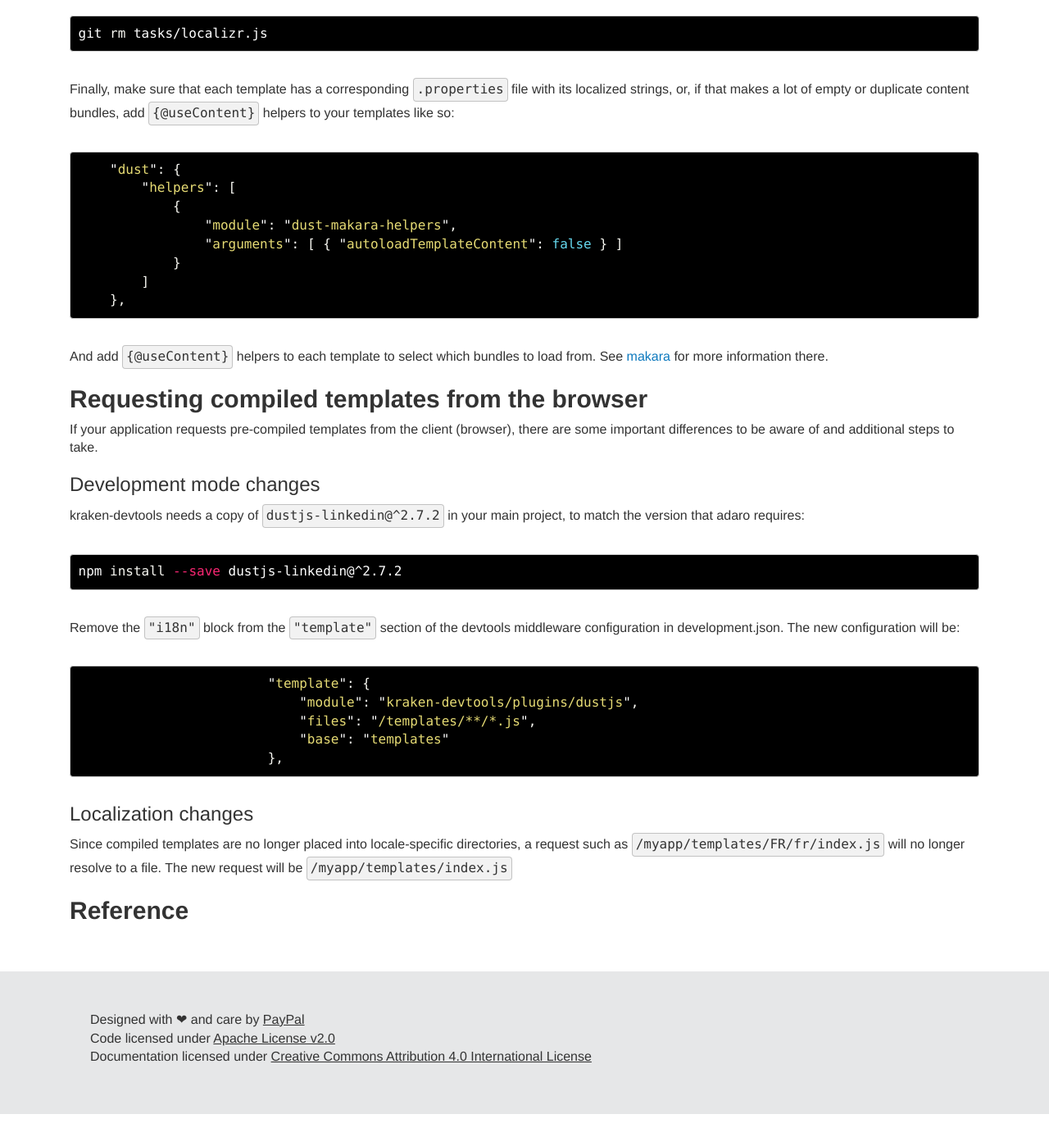
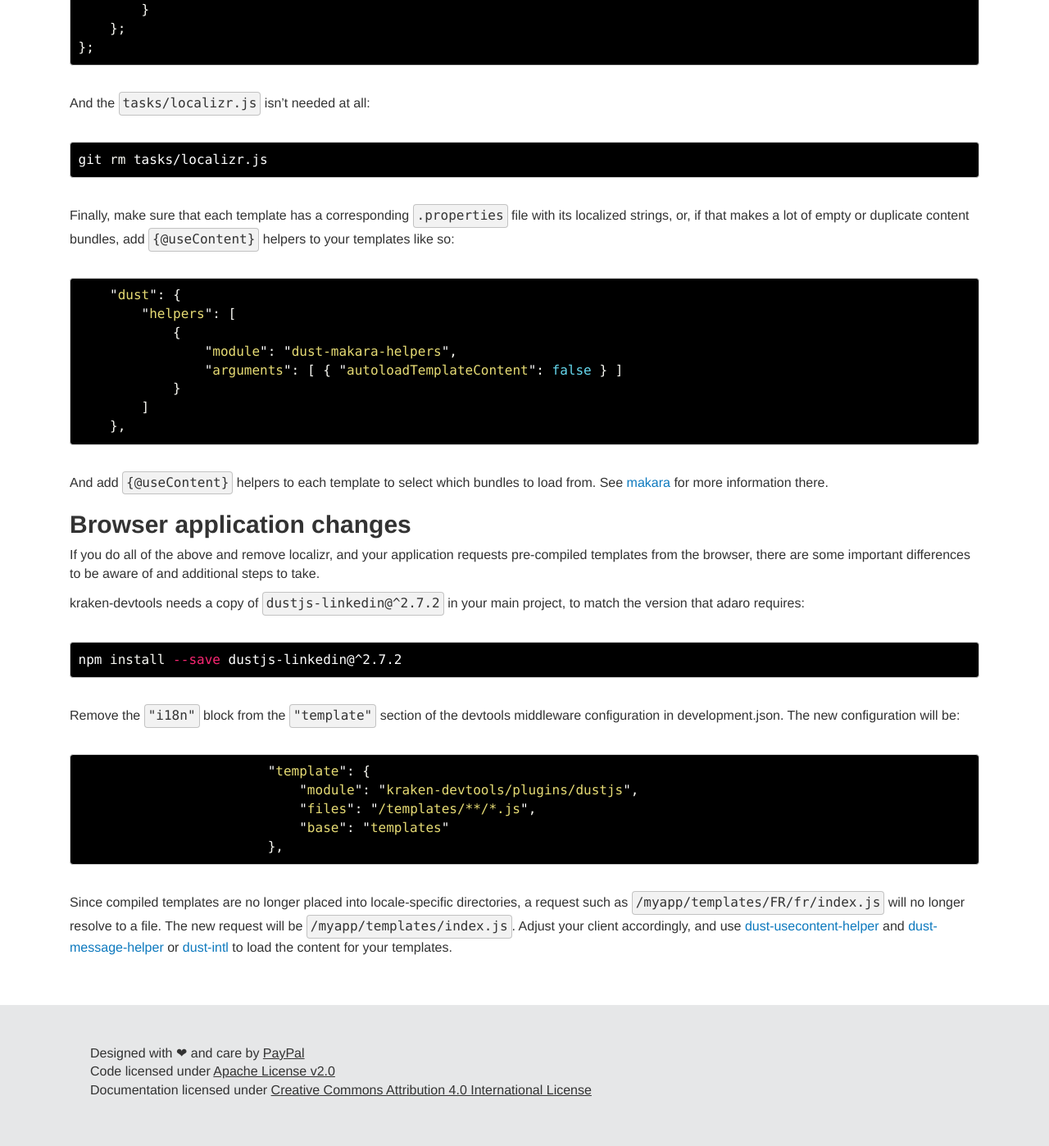
Before and after one commit to krakenjs/krakenjs.github.io, a Jekyll site: the page built from _posts/2015-07-09-upgrading-makara.md, in a window 1280 px wide and 1400 px high, scrolled down 4096 px. Shown: the whole window at 82% size. Built offline with Jekyll 4.4.1, drawn with Linux system fonts in a browser that asks for light colours; Markdown is read by kramdown in place of the engine named in the settings; before the commit the page ends 5455 px from its top, so only the background shows below that; some of the changed text lies outside the part shown.

Commit message:
Integrate browser-side concerns better

````diff
--- a/_posts/2015-07-09-upgrading-makara.md
+++ b/_posts/2015-07-09-upgrading-makara.md
@@ -8,8 +8,14 @@ With the [release of makara 2.0.0] last week, I figured it would be a good time
 First, let's install the new components and remove the old:
 
 ```bash
-npm rm --save adaro dustjs-helpers dustjs-linkedin engine-munger grunt-localizr
+npm rm --save adaro dustjs-helpers dustjs-linkedin engine-munger
 npm install --save "makara@^2.0.0" "dust-makara-helpers@^4.0.0"
+```
+
+If you're reworking any browser-based use of localized dust templates, go ahead and remove localizr too:
+
+```bash
+npm rm --save-dev grunt-localizr
 ```
 
 The new makara depends on its own adaro, which depends on its own dustjs, so you don't need to manage those yourself in the application as `peerDependencies` any longer.
@@ -103,7 +109,7 @@ This loads the View class, and configures its `i18n` and `specialization`. If yo
 
 At this point, rendering with the `"dust"` engine should work. For the precompiled `"js"` engine, we'll need to add some build tools.
 
-There's no need for the old localizr task. Let's remove this from `tasks/i18n.js`:
+As mentioned above, for a purely server-side templated application, there's no need for the old localizr task. If you're still using localizr-style localization in the browser, you'll need to fix that up first, but to continue our example, let's remove this from `tasks/i18n.js`:
 
 ```javascript
     grunt.registerTask('i18n', [ 'clean', 'localizr', 'dustjs', 'clean:tmp' ]);
@@ -169,12 +175,9 @@ Finally, make sure that each template has a corresponding `.properties` file wit
 
 And add `{@useContent}` helpers to each template to select which bundles to load from. See [makara] for more information there.
 
-## Requesting compiled templates from the browser
+## Browser application changes
 
-If your application requests pre-compiled templates from the client (browser), there are some important differences to be aware of
-and additional steps to take.
-
-### Development mode changes
+If you do all of the above and remove localizr, and your application requests pre-compiled templates from the browser, there are some important differences to be aware of and additional steps to take.
 
 kraken-devtools needs a copy of `dustjs-linkedin@^2.7.2` in your main project, to match the version that adaro requires:
 
@@ -193,12 +196,9 @@ configuration will be:
                         },
 ```
 
-### Localization changes
+Since compiled templates are no longer placed into locale-specific directories, a request such as `/myapp/templates/FR/fr/index.js` will no longer resolve to a file. The new request will be `/myapp/templates/index.js`. Adjust your client accordingly, and use [dust-usecontent-helper] and [dust-message-helper] or [dust-intl] to load the content for your templates.
 
-Since compiled templates are no longer placed into locale-specific directories, a request such as `/myapp/templates/FR/fr/index.js`
-will no longer resolve to a file. The new request will be `/myapp/templates/index.js`
-
-## Reference
+<!-- references -->
 
 [makara]: http://krakenjs.com/makara
 [adaro]: http://krakenjs.com/adaro
@@ -206,3 +206,6 @@ will no longer resolve to a file. The new request will be `/myapp/templates/inde
 [release of makara 2.0.0]: {% post_url 2015-07-06-new-i18n-for-dust %}
 [localizr]: https://github.com/krakenjs/localizr
 [dust-makara-helpers]: https://github.com/krakenjs/dust-makara-helpers
+[dust-usecontent-helper]: https://github.com/krakenjs/dust-usecontent-helper
+[dust-message-helper]: https://github.com/krakenjs/dust-message-helper
+[dust-intl]: http://formatjs.io/dust
````
